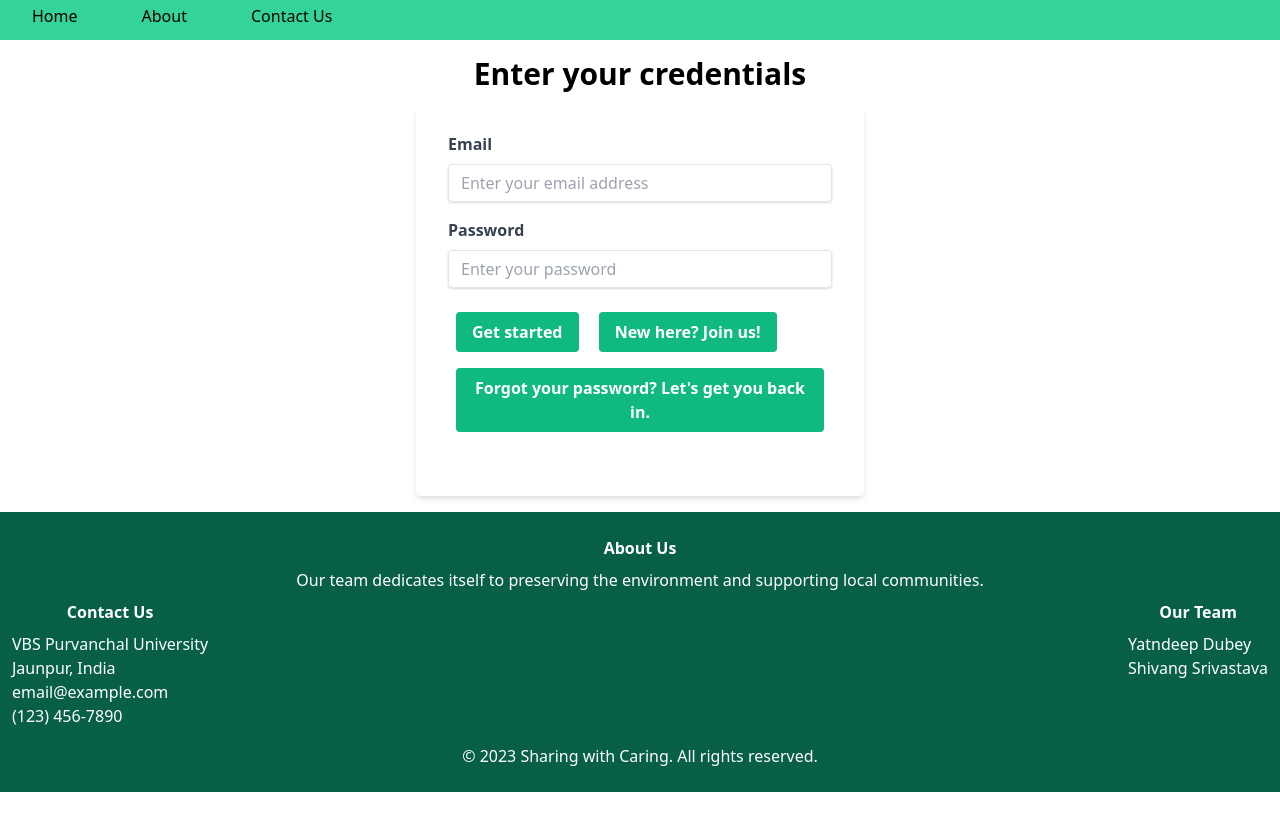
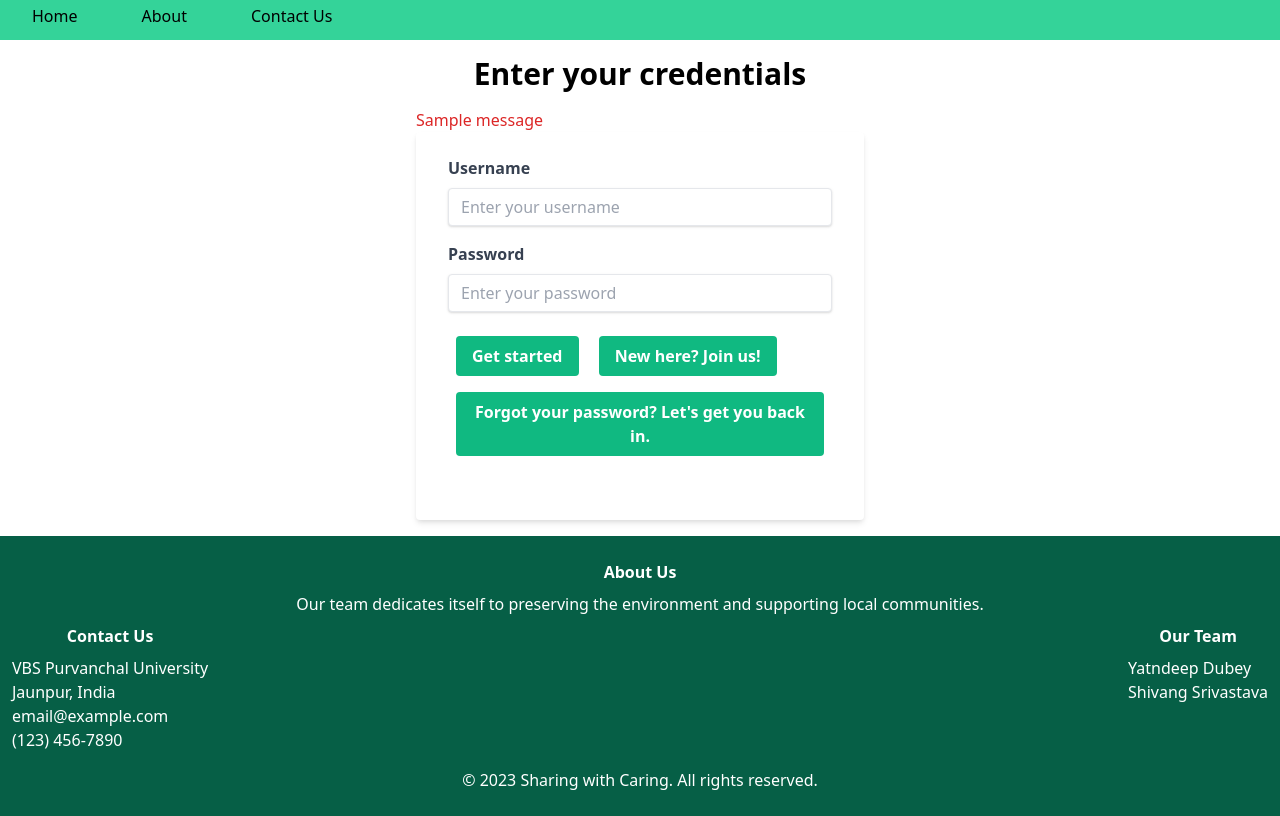
Before and after one commit to ShivangSrivastava/Sharing-with-Caring, a Flask app: page /login in a window 1280 px wide. Before the commit the page ends 792 px from the top, so only its background shows below. Run offline with Flask 2, Linux system fonts and the light colour scheme; tables that the repository leaves empty hold one stand-in row (values such as "Sample post"); one stand-in notice (Sample message) is shown; some libraries are stand-ins or nearby versions.

Commit message:
modifying profile,login,signup

```diff
--- a/app.py
+++ b/app.py
@@ -1,27 +1,39 @@
-from flask import Flask, render_template, redirect, request
+from flask import Flask, render_template, redirect, request, flash, session
 from flask_sqlalchemy import SQLAlchemy
 import hashlib
-from flask_login import login_required
+from flask_login import LoginManager, login_user, logout_user, login_required, UserMixin, current_user
+
 
 app = Flask(__name__)
-
+app.config['SECRET_KEY'] = 'secret-key'
 app.config['SQLALCHEMY_DATABASE_URI'] = 'sqlite:///users.db'
 db = SQLAlchemy(app)
+login_manager = LoginManager(app)
 
-# databased
-class User(db.Model):
+
+# database model
+class User(db.Model, UserMixin):
     id = db.Column(db.Integer, primary_key=True)
     full_name = db.Column(db.String(100), nullable=False)
     username = db.Column(db.String(20), nullable=False, unique=True)
     email = db.Column(db.String(120), nullable=False, unique=True)
     ride_preference = db.Column(db.String(20), nullable=False)
+    password = db.Column(db.String(80), nullable=False)
     photo = db.Column(db.String(100))
 
     def __repr__(self):
         return f'<User {self.username}>'
 
+
+
 with app.app_context():
     db.create_all()
+
+# user loader function for Flask-Login
+@login_manager.user_loader
+def load_user(user_id):
+    return User.query.get(int(user_id))
+
 
 # other function
 
@@ -35,8 +47,16 @@ def get_gravatar(email):
 def home():
     return render_template('./index.html')
 
-@app.route('/login')
+@app.route('/login', methods=['GET', 'POST'])
 def login():
+    if request.method == 'POST':
+        username = request.form['username']
+        password = request.form['password']
+        user = User.query.filter_by(username=username).first()
+        if user and user.password == password:
+            login_user(user)
+            return redirect('/dashboard')
+        flash('Incorrect username or password.')
     return render_template('./auth/login.html')
 
 @app.route('/signup', methods=['GET', 'POST'])
@@ -46,13 +66,15 @@ def signup():
         username = request.form['username']
         email = request.form['email']
         ride_preference = request.form['ride-preference']
+        password = request.form['password']
         photo = get_gravatar(email)
         if not (User.query.filter_by(email=email).first()) and not (User.query.filter_by(username=username).first()):
-            user = User(full_name=full_name, username=username, email=email, ride_preference=ride_preference, photo=photo)
+            user = User(full_name=full_name, username=username, email=email, ride_preference=ride_preference, password=password, photo=photo)
             db.session.add(user)
-        db.session.commit()
-
-        return redirect('/dashboard')
+            db.session.commit()
+            login_user(user) # automatically log in the new user
+            return redirect('/dashboard')
+        flash('Email or username already exists.')
     return render_template('./auth/signup.html')
 
 @app.route('/reset')
@@ -61,29 +83,53 @@ def reset():
 
 
 @app.route('/dashboard')
-@login_required
 def dashboard():
-    return render_template('dashboard/index.html')
+    if current_user.is_authenticated:
+        # user is authenticated, show dashboard
+        return render_template('./dashboard/index.html')
+    else:
+        # user is not authenticated, show login page
+        return redirect('/login')
 
-@app.route('/dashboard/profile')
-@login_required
-def profile():
-    return render_template('dashboard/profile.html')
+@app.route('/profile/<username>')
+def user_profile(username):
+
+    # Get the user ID from the session
+    user_id = session.get('user_id')
+
+    # Retrieve the user's profile data from the database using their username
+    user = User.query.filter_by(username=username).first()
+    username=user.username
+    full_name=user.full_name
+    email=user.email
+    ride_preference = user.ride_preference
+    photo=user.photo
+    # Check if the user is authenticated and the profile belongs to the current user
+    if user:
+        return render_template('./profile.html',username=user.username,full_name=user.full_name,email=user.email,ride_preference = user.ride_preference,photo=user.photo)
+
+    else:
+        # Redirect the user to the login page
+        flash('User not exist')
+        return redirect('/')
 
 @app.route('/dashboard/about')
 @login_required
 def about():
-    return render_template('dashboard/about.html')
+    return render_template('./dashboard/about.html')
 
 @app.route('/dashboard/contact')
 @login_required
 def contact():
-    return render_template('dashboard/contact.html')
+    return render_template('./dashboard/contact.html')
+
 
 @app.route('/dashboard/logout')
 @login_required
 def logout():
+    logout_user()
     return redirect('/')
+
 
 @app.route('/about')
 def about_page():
--- a/templates/auth/login.html
+++ b/templates/auth/login.html
@@ -1,4 +1,4 @@
-{% extends "base.html" %}
+ {% extends "base.html" %}
 {% block title %}
 Login - Sharing with Caring
 {% endblock %}
@@ -29,17 +29,27 @@ Login - Sharing with Caring
 
      <div class="max-w-md mx-auto my-4">
       <h1 class="text-3xl font-bold mb-4 text-center">Enter your credentials</h1>
-      <form class="bg-white shadow-md rounded px-8 pt-6 pb-8 mb-4">
+      {% with messages = get_flashed_messages() %}
+  {% if messages %}
+    <ul class="flashes">
+      {% for message in messages %}
+        <li class='text-red-600'>{{ message }}</li>
+      {% endfor %}
+    </ul>
+  {% endif %}
+{% endwith %}
+      <form class="bg-white shadow-md rounded px-8 pt-6 pb-8 mb-4" method="POST">
 
         <div class="mb-4">
-          <label class="block text-gray-700 font-bold mb-2" for="email">
-            Email
+          <label class="block text-gray-700 font-bold mb-2" for="username">
+            Username
           </label>
           <input
             class="shadow appearance-none border rounded w-full py-2 px-3 text-gray-700 leading-tight focus:outline-none focus:shadow-outline"
-            id="email"
-            type="email"
-            placeholder="Enter your email address"
+            id="username"
+            type="text"
+            name='username'
+            placeholder="Enter your username"
             required
           />
         </div>
@@ -51,6 +61,7 @@ Login - Sharing with Caring
             class="shadow appearance-none border rounded w-full py-2 px-3 text-gray-700 leading-tight focus:outline-none focus:shadow-outline"
             id="password"
             type="password"
+            name='password'
             placeholder="Enter your password"
             required
           />
```
Also changed, not shown: templates/auth/signup.html (+23 -0 lines), templates/profile.html (renamed from templates/dashboard/profile.html, +16 -12 lines).
